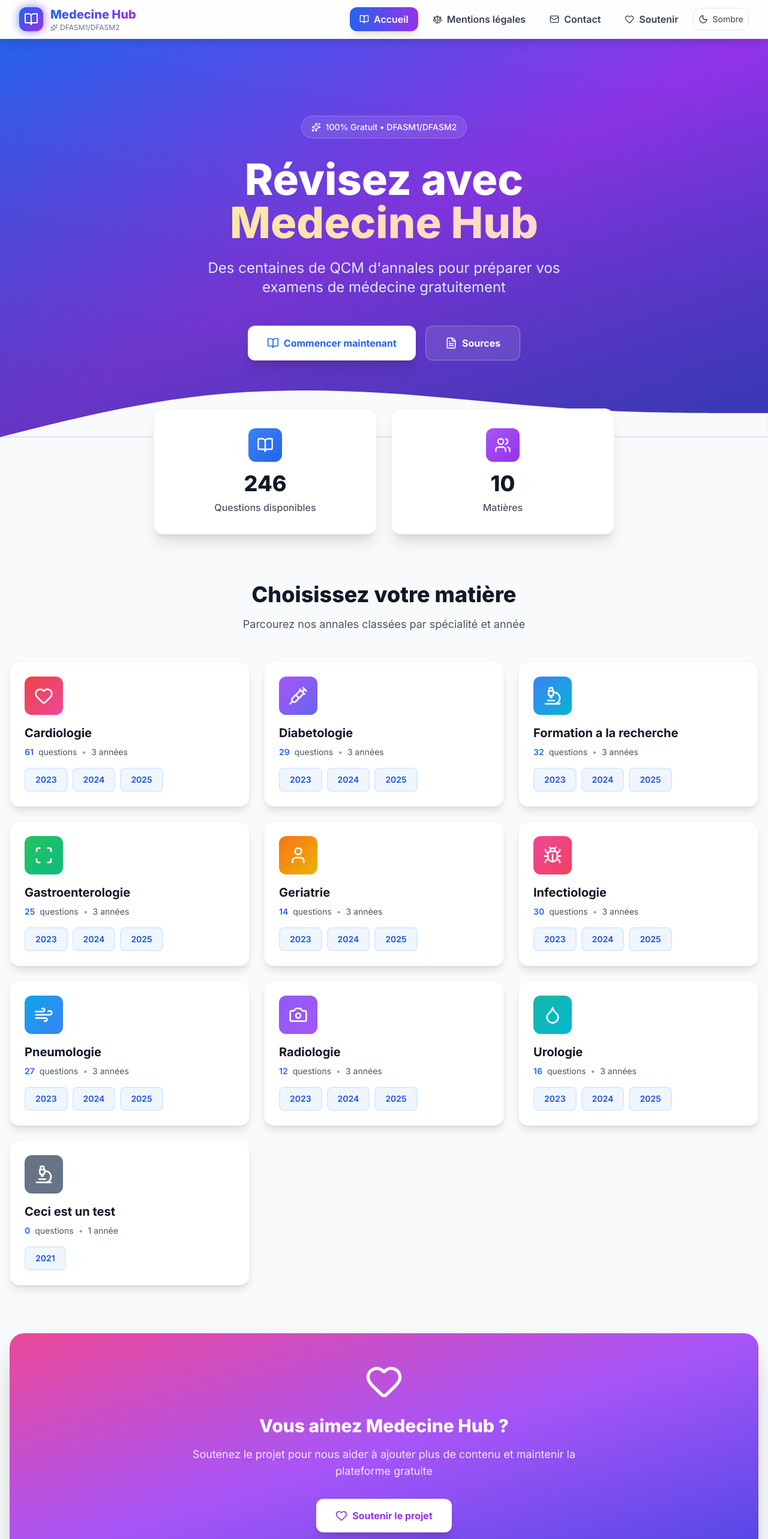
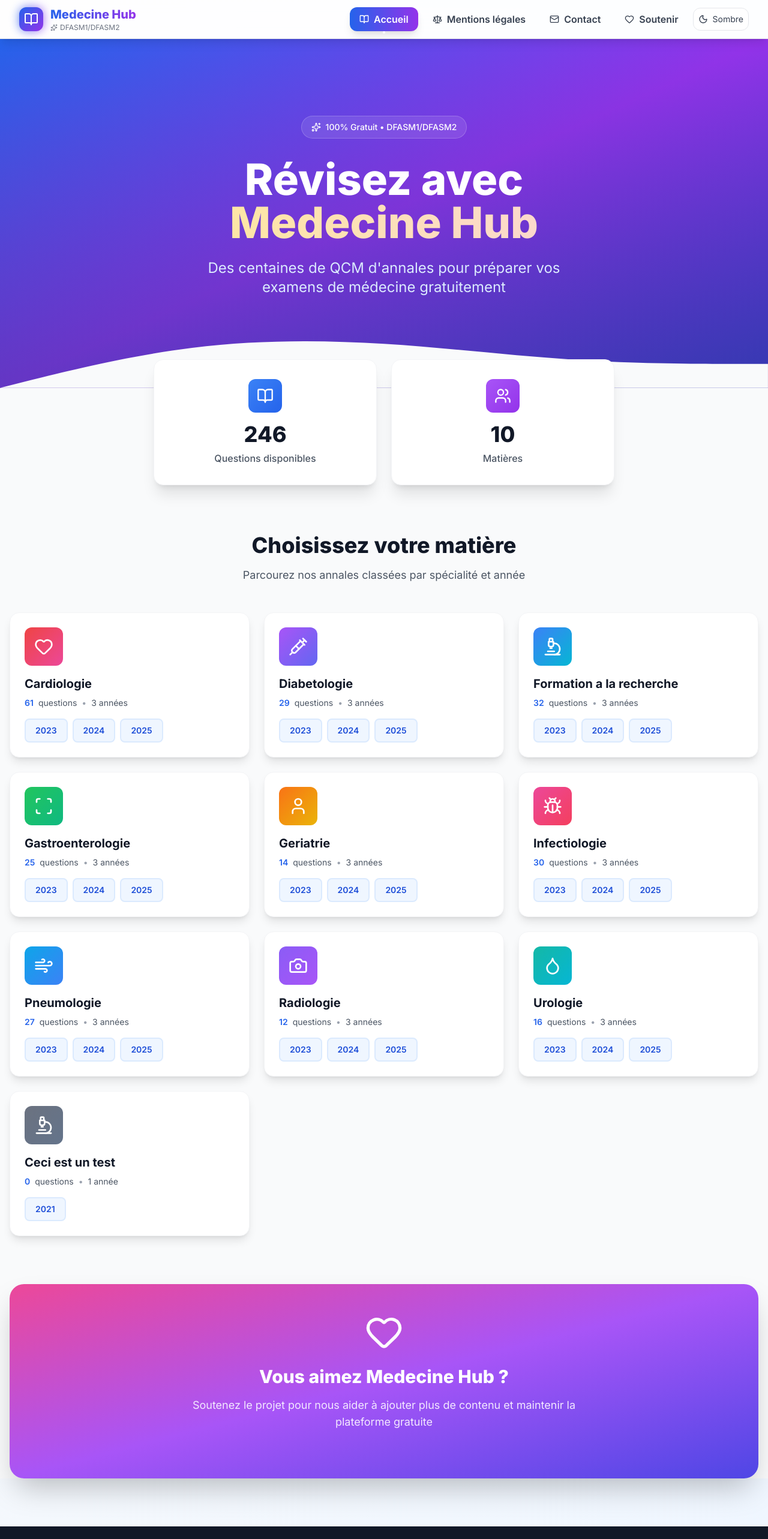
Before and after one commit to nzgigi/Medecine-hub, a Next.js app: page / in a window 1280 px wide. Shown: the top 2566 px of the page at 60% size. Built offline with nearby package versions, Linux system fonts and the light colour scheme.

Commit message:
trop de choses sah

```diff
--- a/src/app/page.tsx
+++ b/src/app/page.tsx
@@ -1,8 +1,7 @@
 "use client";
 import { useEffect, useState } from "react";
-import Link from "next/link";
 import MatiereCard from "@/components/MatiereCard";
-import { BookOpen, Users, Sparkles, Heart, FileText } from "lucide-react";
+import { BookOpen, Users, Sparkles, Heart } from "lucide-react";
 
 interface MatiereData {
   matiere: string;
@@ -89,27 +88,10 @@ export default function HomePage() {
               </span>
             </h1>
 
-            <p className="text-xl sm:text-2xl text-blue-100 mb-12 max-w-2xl mx-auto leading-relaxed">
+            <p className="text-xl sm:text-2xl text-blue-100 mb-6 max-w-2xl mx-auto leading-relaxed">
               Des centaines de QCM d&apos;annales pour préparer vos examens de
               médecine gratuitement
             </p>
-
-            <div className="flex flex-wrap justify-center gap-4">
-              <a
-                href="#matieres"
-                className="inline-flex items-center gap-2 bg-white text-blue-600 px-8 py-4 rounded-xl font-bold hover:bg-blue-50 transition-all transform hover:scale-105 shadow-xl hover:shadow-2xl"
-              >
-                <BookOpen className="w-5 h-5" />
-                Commencer maintenant
-              </a>
-              <Link
-                href="/sources"
-                className="inline-flex items-center gap-2 bg-white/10 backdrop-blur-sm text-white px-8 py-4 rounded-xl font-bold hover:bg-white/20 transition-all border border-white/30"
-              >
-                <FileText className="w-5 h-5" />
-                Sources
-              </Link>
-            </div>
           </div>
         </div>
 
@@ -120,7 +102,6 @@ export default function HomePage() {
             fill="none"
             xmlns="http://www.w3.org/2000/svg"
           >
-            {/* fond clair en mode clair, foncé en mode sombre via currentColor */}
             <path
               d="M0 120L60 105C120 90 240 60 360 45C480 30 600 30 720 37.5C840 45 960 60 1080 67.5C1200 75 1320 75 1380 75L1440 75V120H1380C1320 120 1200 120 1080 120C960 120 840 120 720 120C600 120 480 120 360 120C240 120 120 120 60 120H0Z"
               className="text-gray-50 dark:text-gray-950"
@@ -192,15 +173,6 @@ export default function HomePage() {
             Soutenez le projet pour nous aider à ajouter plus de contenu et
             maintenir la plateforme gratuite
           </p>
-          <div className="flex flex-wrap justify-center gap-4">
-            <Link
-              href="/soutenir"
-              className="inline-flex items-center gap-2 bg-white text-purple-600 px-8 py-4 rounded-xl font-bold hover:bg-purple-50 transition-all transform hover:scale-105 shadow-xl"
-            >
-              <Heart className="w-5 h-5" />
-              Soutenir le projet
-            </Link>
-          </div>
         </div>
       </div>
     </div>
--- a/src/components/MatiereCard.tsx
+++ b/src/components/MatiereCard.tsx
@@ -1,5 +1,15 @@
-import Link from 'next/link';
-import { Heart, Syringe, Microscope, User, Scan, Bug, Wind, Camera, Droplet } from 'lucide-react';
+import Link from "next/link";
+import {
+  Heart,
+  Syringe,
+  Microscope,
+  User,
+  Scan,
+  Bug,
+  Wind,
+  Camera,
+  Droplet,
+} from "lucide-react";
 
 interface MatiereCardProps {
   matiere: string;
@@ -10,60 +20,73 @@ interface MatiereCardProps {
 
 const getIcon = (matiere: string) => {
   const icons: { [key: string]: any } = {
-    'Cardiologie': Heart,
-    'Diabetologie': Syringe,
-    'Formation a la recherche': Microscope,
-    'Geriatrie': User,
-    'Gastroenterologie': Scan,
-    'Infectiologie': Bug,
-    'Pneumologie': Wind,
-    'Radiologie': Camera,
-    'Urologie': Droplet,
+    Cardiologie: Heart,
+    Diabetologie: Syringe,
+    "Formation a la recherche": Microscope,
+    Geriatrie: User,
+    Gastroenterologie: Scan,
+    Infectiologie: Bug,
+    Pneumologie: Wind,
+    Radiologie: Camera,
+    Urologie: Droplet,
   };
   return icons[matiere] || Microscope;
 };
 
 const getColor = (matiere: string) => {
   const colors: { [key: string]: string } = {
-    'Cardiologie': 'from-red-500 to-pink-500',
-    'Diabetologie': 'from-purple-500 to-indigo-500',
-    'Formation a la recherche': 'from-blue-500 to-cyan-500',
-    'Geriatrie': 'from-orange-500 to-yellow-500',
-    'Gastroenterologie': 'from-green-500 to-emerald-500',
-    'Infectiologie': 'from-pink-500 to-rose-500',
-    'Pneumologie': 'from-sky-500 to-blue-500',
-    'Radiologie': 'from-violet-500 to-purple-500',
-    'Urologie': 'from-teal-500 to-cyan-500',
+    Cardiologie: "from-red-500 to-pink-500",
+    Diabetologie: "from-purple-500 to-indigo-500",
+    "Formation a la recherche": "from-blue-500 to-cyan-500",
+    Geriatrie: "from-orange-500 to-yellow-500",
+    Gastroenterologie: "from-green-500 to-emerald-500",
+    Infectiologie: "from-pink-500 to-rose-500",
+    Pneumologie: "from-sky-500 to-blue-500",
+    Radiologie: "from-violet-500 to-purple-500",
+    Urologie: "from-teal-500 to-cyan-500",
   };
-  return colors[matiere] || 'from-gray-500 to-slate-500';
+  return colors[matiere] || "from-gray-500 to-slate-500";
 };
 
-export default function MatiereCard({ matiere, slug, totalQuestions, annees }: MatiereCardProps) {
+export default function MatiereCard({
+  matiere,
+  slug,
+  totalQuestions,
+  annees,
+}: MatiereCardProps) {
   const Icon = getIcon(matiere);
   const gradient = getColor(matiere);
 
   return (
-    <div className="group relative bg-white rounded-2xl shadow-lg hover:shadow-2xl transition-all duration-300 overflow-hidden border border-gray-100">
+    <div className="group relative bg-white dark:bg-gray-900 rounded-2xl shadow-lg hover:shadow-2xl transition-all duration-300 overflow-hidden border border-gray-100 dark:border-gray-800">
       {/* Gradient Background */}
-      <div className={`absolute inset-0 bg-gradient-to-br ${gradient} opacity-0 group-hover:opacity-10 transition-opacity duration-300`} />
+      <div
+        className={`absolute inset-0 bg-gradient-to-br ${gradient} opacity-0 group-hover:opacity-10 transition-opacity duration-300`}
+      />
 
       <div className="relative p-6">
         {/* Icon avec fond gradient */}
-        <div className={`w-16 h-16 rounded-xl bg-gradient-to-br ${gradient} flex items-center justify-center mb-4 group-hover:scale-110 transition-transform duration-300`}>
+        <div
+          className={`w-16 h-16 rounded-xl bg-gradient-to-br ${gradient} flex items-center justify-center mb-4 group-hover:scale-110 transition-transform duration-300`}
+        >
           <Icon className="w-8 h-8 text-white" />
         </div>
 
         {/* Titre */}
-        <h3 className="text-xl font-bold text-gray-900 mb-2">
+        <h3 className="text-xl font-bold text-gray-900 dark:text-gray-100 mb-2">
           {matiere}
         </h3>
 
         {/* Stats */}
-        <div className="flex items-center gap-2 text-sm text-gray-600 mb-4">
-          <span className="font-semibold text-blue-600">{totalQuestions}</span>
+        <div className="flex items-center gap-2 text-sm text-gray-600 dark:text-gray-300 mb-4">
+          <span className="font-semibold text-blue-600 dark:text-blue-400">
+            {totalQuestions}
+          </span>
           <span>questions</span>
-          <span className="text-gray-400">•</span>
-          <span>{annees.length} année{annees.length > 1 ? 's' : ''}</span>
+          <span className="text-gray-400 dark:text-gray-500">•</span>
+          <span>
+            {annees.length} année{annees.length > 1 ? "s" : ""}
+          </span>
         </div>
 
         {/* Années cliquables */}
@@ -72,7 +95,7 @@ export default function MatiereCard({ matiere, slug, totalQuestions, annees }: M
             <Link
               key={annee}
               href={`/qcm/${slug}/${annee}`}
-              className="px-4 py-2 bg-blue-50 text-blue-700 rounded-lg text-sm font-semibold border-2 border-blue-100 hover:bg-blue-600 hover:text-white hover:border-blue-600 hover:scale-105 hover:shadow-md transition-all duration-200"
+              className="px-4 py-2 bg-blue-50 dark:bg-blue-900/30 text-blue-700 dark:text-blue-200 rounded-lg text-sm font-semibold border-2 border-blue-100 dark:border-blue-700 hover:bg-blue-600 hover:text-white hover:border-blue-600 dark:hover:bg-blue-500 dark:hover:border-blue-500 hover:scale-105 hover:shadow-md transition-all duration-200"
               onClick={(e) => e.stopPropagation()}
             >
               {annee}
```
